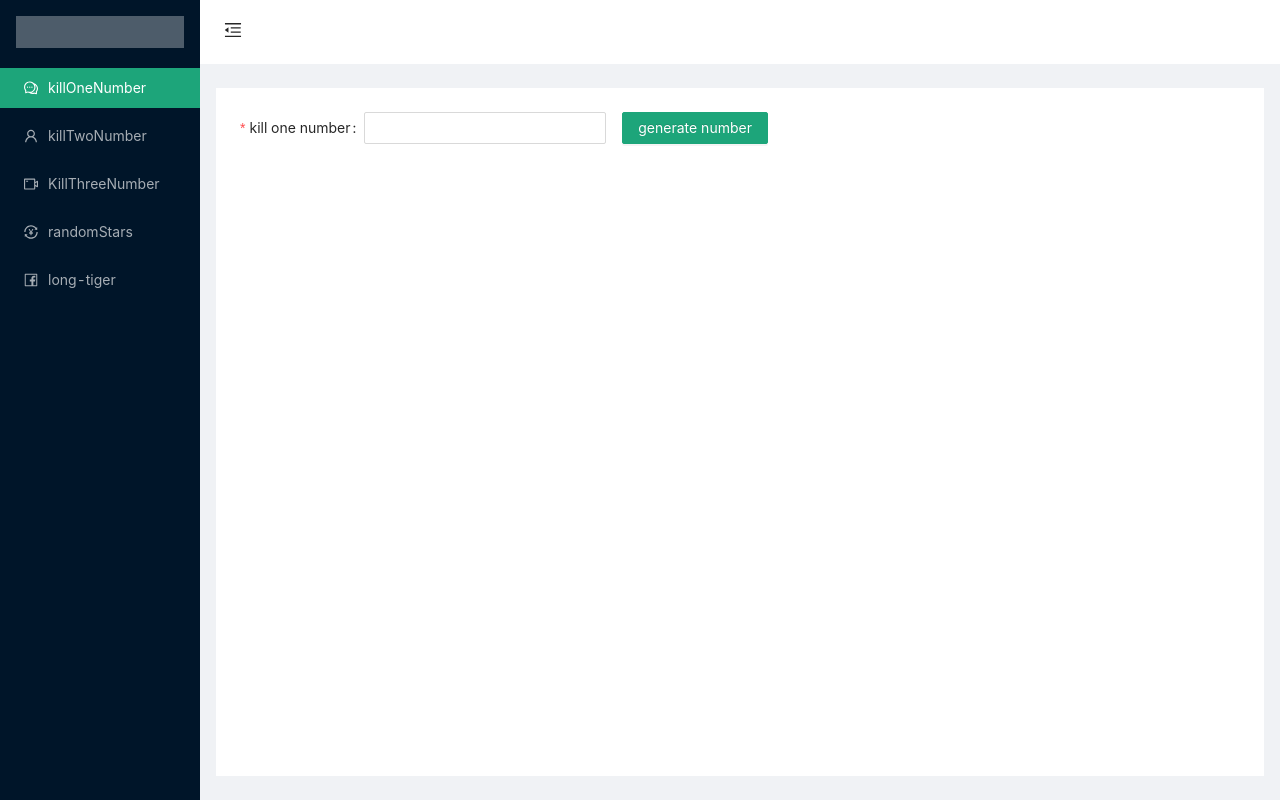
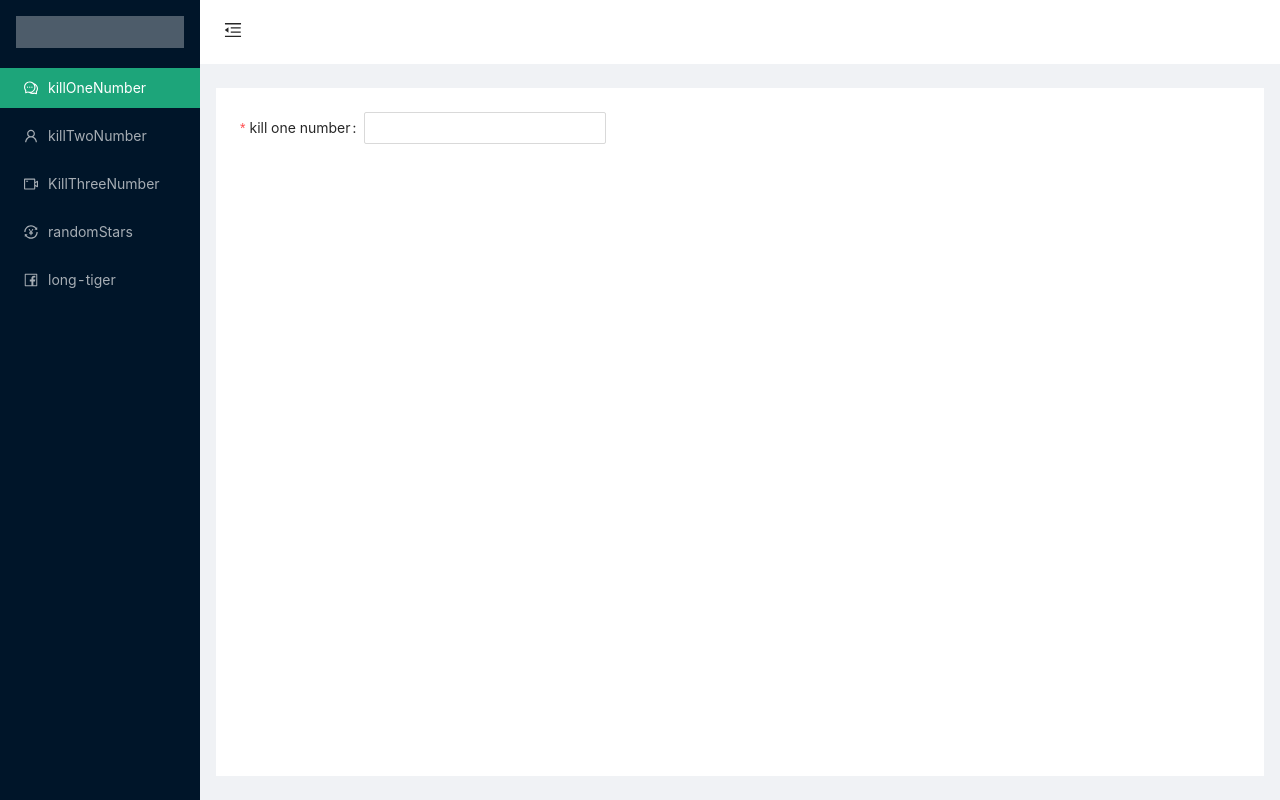
Before and after one commit to sponia-joker/shahao, a React (Create React App) app: page / in a window 1280 px wide. Built offline with nearby package versions, Linux system fonts and the light colour scheme.

Commit message:
auto copy

```diff
--- a/src/pages/KillOneNumber.js
+++ b/src/pages/KillOneNumber.js
@@ -1,32 +1,45 @@
 import React, { useState } from "react";
-import { Form, Input, Button, message } from "antd";
-import { CopyToClipboard } from "react-copy-to-clipboard";
+import { Form, Input, message } from "antd";
 import { generateArray, isRepeat } from "../util";
 
 const KillOneNumber = () => {
-  // const [form] = Form.useForm();
   const [killOneNumberResult, setKillOneNumberResult] = useState();
-  const [isCreated, setIsCreated] = useState(false);
+
   const onFinish = (values) => {
     const { killNumberOne } = values;
-    const numberArray = generateArray(1000);
-    const killOneNumberResult = numberArray.filter(
-      (number) => number.includes(killNumberOne) || isRepeat(number.toString())
-    );
-    setIsCreated(true)
-    setKillOneNumberResult(killOneNumberResult.join(","));
+    if (killNumberOne) {
+      const numberArray = generateArray(1000);
+      const killOneNumberResult = numberArray.filter(
+        (number) =>
+          number.includes(killNumberOne) || isRepeat(number.toString())
+      );
+      setKillOneNumberResult(killOneNumberResult.join(","));
+      handCopy(killOneNumberResult.join(","));
+    } else {
+      setKillOneNumberResult("");
+      handCopy("\u0020"); //空格转义
+    }
+  };
+
+  const handCopy = (value) => {
+    if (document.execCommand("copy")) {
+      const input = document.createElement("input");
+      document.body.appendChild(input);
+      input.setAttribute("value", value);
+      input.select();
+      document.execCommand("copy");
+      document.body.removeChild(input);
+    } else {
+      message.error("The browser does not support automatic copying");
+    }
   };
 
   const onFinishFailed = (errorInfo) => {
     console.log("Failed:", errorInfo);
   };
 
-  const onCopy = () => {
-    if (isCreated) {
-      message.info("copy successfully");
-    } else {
-      message.error("kill number is not synchronize with result ");
-    }
+  const onValuesChange = (values) => {
+    onFinish(values);
   };
 
   return (
@@ -37,9 +50,7 @@ const KillOneNumber = () => {
         initialValues={{}}
         onFinish={onFinish}
         onFinishFailed={onFinishFailed}
-        onValuesChange={()=>{
-          setIsCreated(false)
-        }}
+        onValuesChange={onValuesChange}
       >
         <Form.Item
           label="kill one number"
@@ -51,20 +62,20 @@ const KillOneNumber = () => {
             },
           ]}
         >
-          <Input/>
+          <Input />
         </Form.Item>
 
-        <Form.Item>
+        {/* <Form.Item>
           <Button type="primary" htmlType="submit">
             generate number
           </Button>
-        </Form.Item>
+        </Form.Item> */}
       </Form>
       {killOneNumberResult && (
         <div style={{ marginTop: 20 }}>
-          <CopyToClipboard text={killOneNumberResult} onCopy={onCopy}>
+          {/* <CopyToClipboard text={killOneNumberResult} onCopy={onCopy}>
             <Button type="primary">one-click copy</Button>
-          </CopyToClipboard>
+          </CopyToClipboard> */}
           <div className="display">{killOneNumberResult}</div>
         </div>
       )}
--- a/src/pages/KillThreeNumber.js
+++ b/src/pages/KillThreeNumber.js
@@ -81,7 +81,7 @@ const KillThreeNumber = () => {
       </Form>
       {killThreeNumberResult && (
         <div style={{ marginTop: 20 }}>
-          <CopyToClipboard
+          {/* <CopyToClipboard
             text={killThreeNumberResult}
             onCopy={() => {
               if (isCreated) {
@@ -92,7 +92,7 @@ const KillThreeNumber = () => {
             }}
           >
             <Button type="primary">one-click copy</Button>
-          </CopyToClipboard>
+          </CopyToClipboard> */}
           <div className="display">{killThreeNumberResult}</div>
         </div>
       )}
--- a/src/pages/KillTwoNumber.js
+++ b/src/pages/KillTwoNumber.js
@@ -69,7 +69,7 @@ const KillTwoNumber = () => {
       </Form>
       {killTwoNumberResult && (
         <div style={{ marginTop: 20 }}>
-          <CopyToClipboard
+          {/* <CopyToClipboard
             text={killTwoNumberResult}
             onCopy={() => {
               if (isCreated) {
@@ -80,7 +80,7 @@ const KillTwoNumber = () => {
             }}
           >
             <Button type="primary">one-click copy</Button>
-          </CopyToClipboard>
+          </CopyToClipboard> */}
           <div className="display">{killTwoNumberResult}</div>
         </div>
       )}
--- a/src/pages/LongTiger.js
+++ b/src/pages/LongTiger.js
@@ -34,12 +34,12 @@ const LongTiger = () => {
         <div className="display">{longText}</div>
       </div>
       <div style={{ marginTop: 20 }}>
-        <CopyToClipboard
+        {/* <CopyToClipboard
           text={tigerText}
           onCopy={() => message.info("copy successfully")}
         >
           <Button type="primary">one-click copy tiger dataset</Button>
-        </CopyToClipboard>
+        </CopyToClipboard> */}
         <div className="display">{tigerText}</div>
       </div>
     </>
--- a/src/pages/StarsRandom.js
+++ b/src/pages/StarsRandom.js
@@ -88,17 +88,17 @@ const StarsRandom = () => {
       </Form>
       {positiveSet.length >= 1 && (
         <div style={{ marginTop: 20 }}>
-          <CopyToClipboard text={positiveSet} onCopy={onCopy}>
+          {/* <CopyToClipboard text={positiveSet} onCopy={onCopy}>
             <Button type="primary">one-click copy</Button>
-          </CopyToClipboard>
+          </CopyToClipboard> */}
           <div className="display">{positiveSet}</div>
         </div>
       )}
       {antiset.length >= 1 && (
         <div style={{ marginTop: 20 }}>
-          <CopyToClipboard text={antiset} onCopy={onCopy}>
+          {/* <CopyToClipboard text={antiset} onCopy={onCopy}>
             <Button type="primary">one-click copy</Button>
-          </CopyToClipboard>
+          </CopyToClipboard> */}
           <div className="display">{antiset}</div>
         </div>
       )}
```
